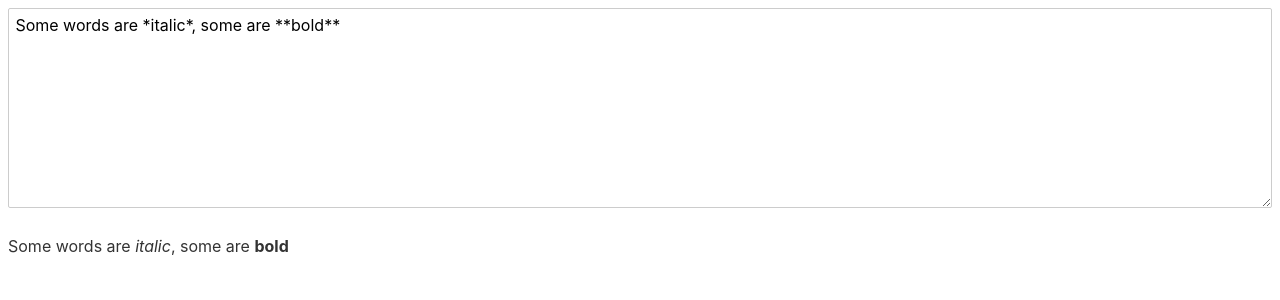
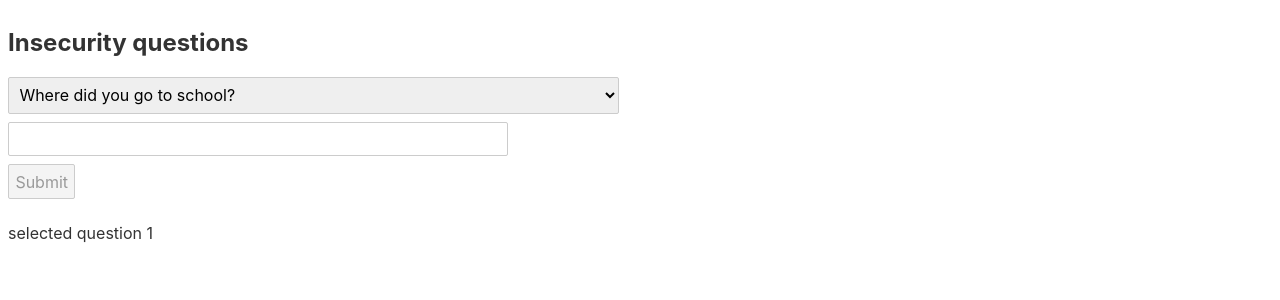
Before and after one commit to alialdanp/Svelte.dev-Tutorial-Code, a Svelte app: page / in a window 1280 px wide. Shown: the top 300 px of the page. Built offline with nearby package versions, Linux system fonts and the light colour scheme.

Commit message:
06-06. Select bindings

```diff
--- a/src/App.svelte
+++ b/src/App.svelte
@@ -1,18 +1,47 @@
 <script>
-  import marked from 'marked';
-  let value = `Some words are *italic*, some are **bold**`;
+  let questions = [
+    { id: 1, text: `Where did you go to school?` },
+    { id: 2, text: `What is your mother's name?` },
+    {
+      id: 3,
+      text: `What is another personal fact that an attacker could easily find with Google?`,
+    },
+  ];
+
+  let selected;
+
+  let answer = '';
+
+  function handleSubmit() {
+    alert(
+      `answered question ${selected.id} (${selected.text}) with "${answer}"`,
+    );
+  }
 </script>
 
-<textarea bind:value />
-<!-- shorthand Of:
-  <textarea bind:value={value}></textarea>
--->
+<h2>Insecurity questions</h2>
 
-{@html marked(value)}
+<form on:submit|preventDefault={handleSubmit}>
+  <!-- svelte-ignore a11y-no-onchange -->
+  <select bind:value={selected} on:change={() => (answer = '')}>
+    {#each questions as question}
+      <option value={question}>
+        {question.text}
+      </option>
+    {/each}
+  </select>
+
+  <input bind:value={answer} />
+
+  <button disabled={!answer} type="submit"> Submit </button>
+</form>
+
+<p>selected question {selected ? selected.id : '[waiting...]'}</p>
 
 <style>
-  textarea {
-    width: 100%;
-    height: 200px;
+  input {
+    display: block;
+    width: 500px;
+    max-width: 100%;
   }
 </style>
```
